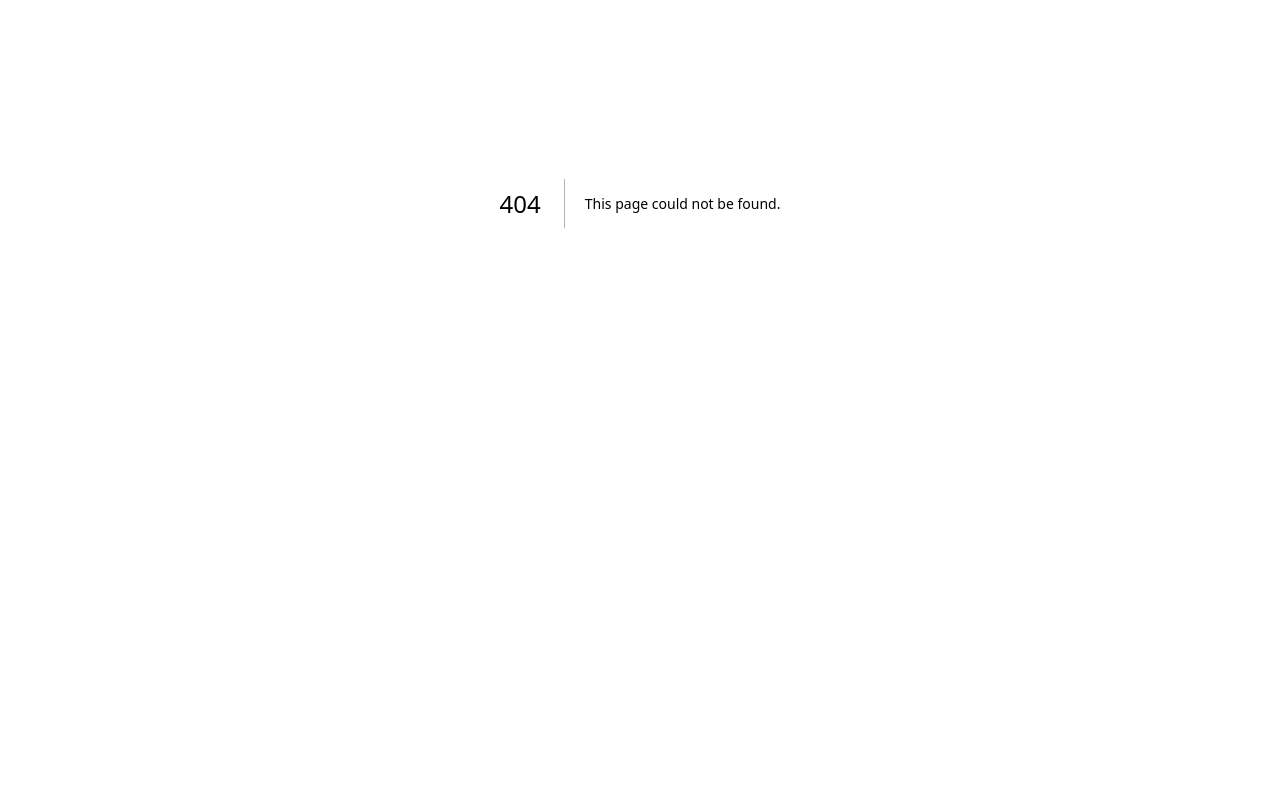
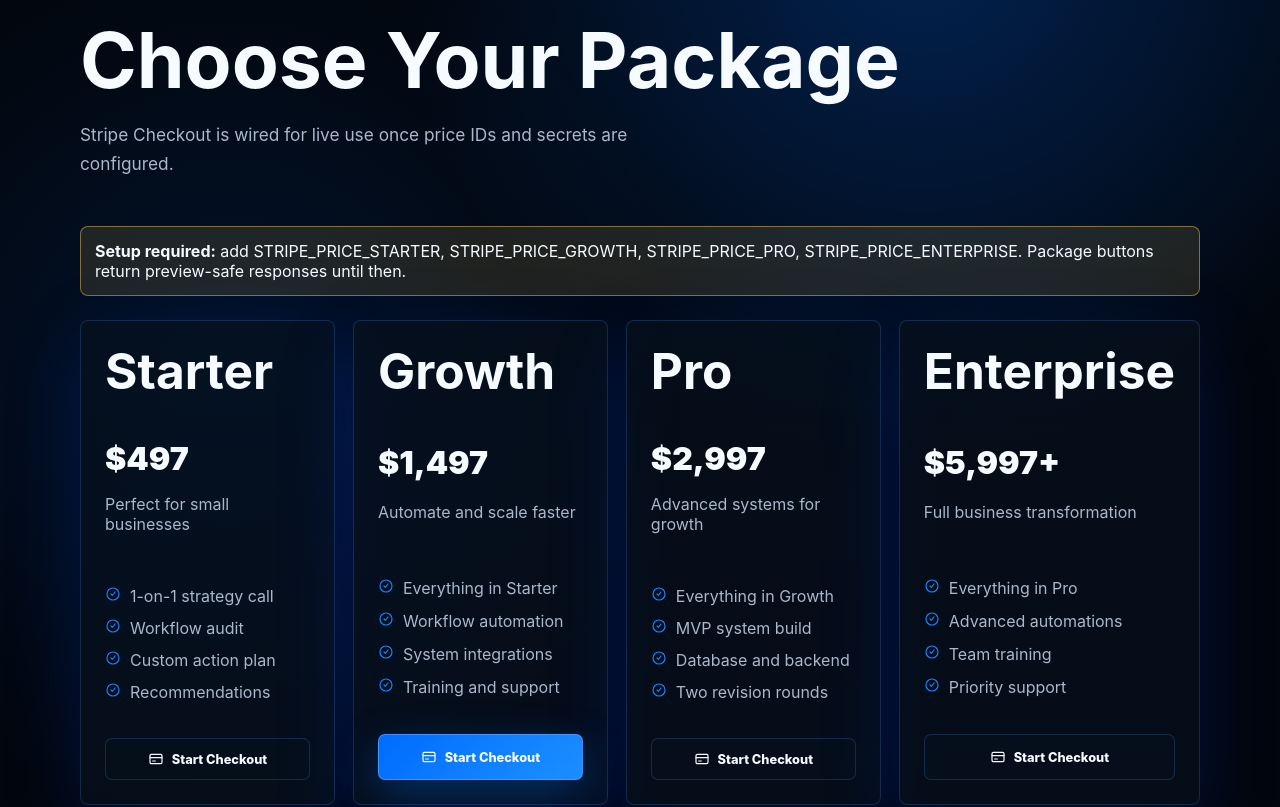
Before and after one commit to Strategic-Minds/BUSINESS-BUILDER, a Next.js app: page /payment in a window 1280 px wide. Before the commit this address had no page. Shown: the part 197-1004 px from the top of the page. Before the commit the page ends 800 px from the top, so only its background shows below. Built offline with nearby package versions, Linux system fonts and the light colour scheme; no server answers.

Commit message:
feat(site-v2): app/payment/page.tsx

```diff
--- /dev/null
+++ b/app/payment/page.tsx
@@ -0,0 +1,50 @@
+import { CheckCircle2, CreditCard } from "@/components/icons";
+import { PageChrome } from "@/components/site-shell";
+import { envGroups, missingEnv, packages, setupNotice } from "@/lib/site-data";
+
+export default function PaymentPage() {
+  const notice = setupNotice("Stripe Checkout", missingEnv(envGroups.stripe));
+
+  return (
+    <PageChrome>
+      <main className="subpage">
+        <div className="wrap">
+          <div className="subpage-hero">
+            <div>
+              <span className="eyebrow">Secure package checkout</span>
+              <h1>Choose Your Package</h1>
+              <p className="lead">Stripe Checkout is wired for live use once price IDs and secrets are configured.</p>
+            </div>
+          </div>
+          {!notice.ready ? (
+            <div className="notice" style={{ marginBottom: 24 }}>
+              <b>Setup required:</b> add {notice.missing.join(", ")}. Package buttons return preview-safe responses until then.
+            </div>
+          ) : null}
+          <div className="payment-grid">
+            {packages.map((item) => (
+              <form className="payment-option" action="/api/payments/checkout" method="post" key={item.id}>
+                <input type="hidden" name="packageId" value={item.id} />
+                <h2>{item.name}</h2>
+                <div className="price">{item.price}</div>
+                <p className="muted">{item.subtitle}</p>
+                <ul className="feature-list">
+                  {item.features.map((feature) => (
+                    <li key={feature}>
+                      <CheckCircle2 size={16} className="blue-text" />
+                      {feature}
+                    </li>
+                  ))}
+                </ul>
+                <button className={`button ${item.popular ? "button-primary" : "button-ghost"}`} type="submit">
+                  <CreditCard size={16} />
+                  Start Checkout
+                </button>
+              </form>
+            ))}
+          </div>
+        </div>
+      </main>
+    </PageChrome>
+  );
+}
```
